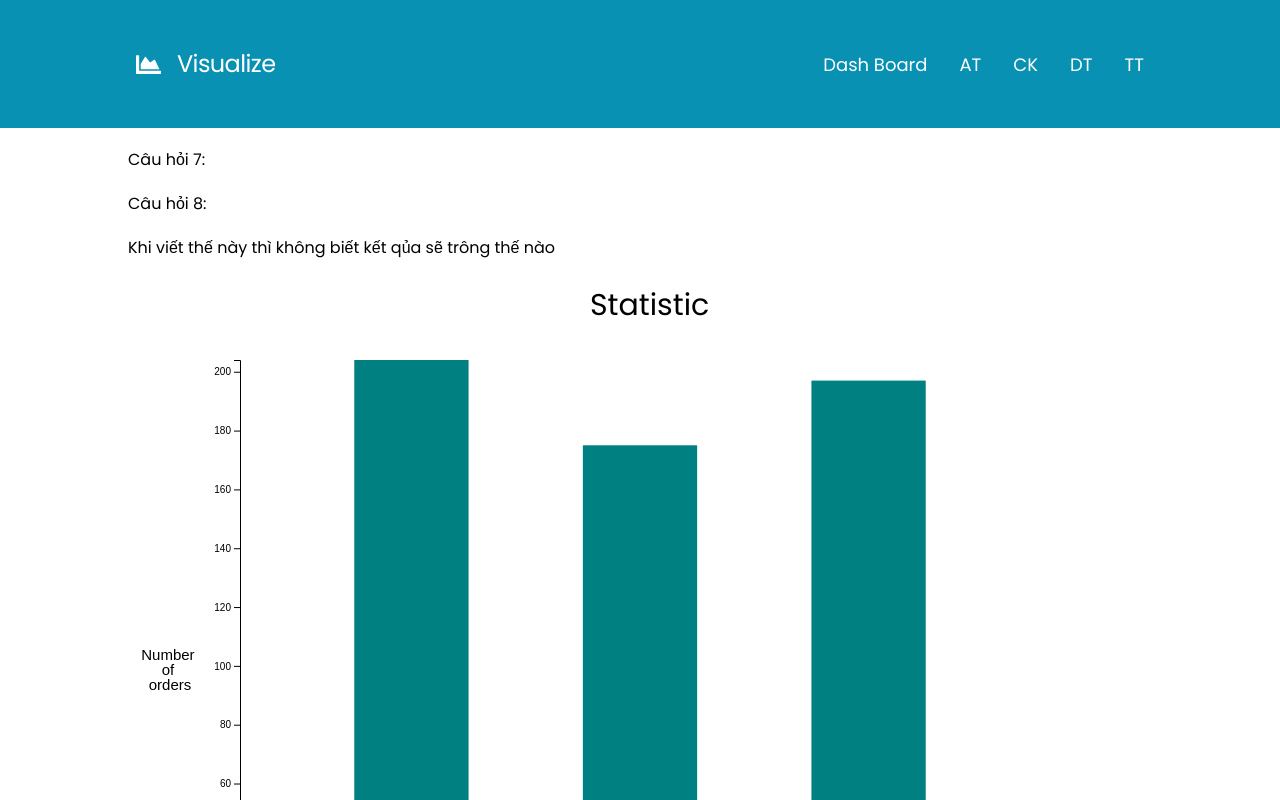
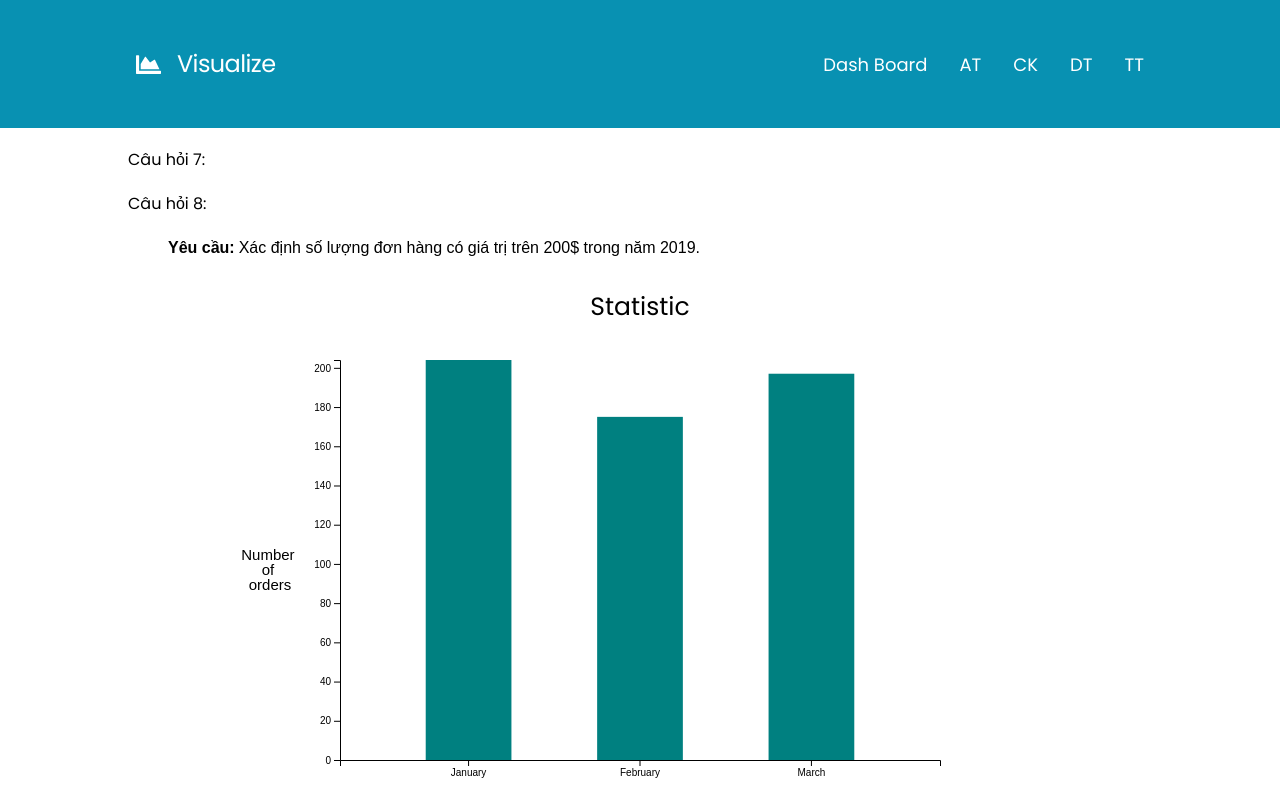
Before and after one commit to hwangdeokThien/CSC10108_DataVisualization_Final_Lab_Project, a React (Vite) app in the folder project/: page /DT in a window 1280 px wide. Shown: the top 800 px of the page. Built offline with nearby package versions, Linux system fonts and the light colour scheme.

Commit message:
[UPDATE] bar plot properties

```diff
--- a/project/src/components/Chart/Bar.tsx
+++ b/project/src/components/Chart/Bar.tsx
@@ -19,6 +19,8 @@ interface BarChartProps {
     title: string;
     xlabel: string;
     ylabel: string;
+    height: number;
+    width: number;
 }
 
 interface AxisLeftProps {
@@ -41,7 +43,7 @@ interface BarsProps {
     scaleY: AxisLeftProps["scale"];
 }
 
-function AxisLeft({ scale, ylabel }: AxisLeftProps) {
+function AxisLeft({ scale, ylabel, height }: AxisLeftProps) {
     const ref = useRef<SVGGElement>(null);
 
     useEffect(() => {
@@ -63,7 +65,7 @@ function AxisLeft({ scale, ylabel }: AxisLeftProps) {
                 fill="black"
                 rotate={0}
                 textAnchor="middle"
-                y={300}
+                y={height / 2}
                 fontSize={15}
             >
                 {lines}
@@ -90,6 +92,7 @@ function AxisBottom({ scale, transform, xlabel, width }: AxisBottomProps) {
                 y={50}
                 rotate={0}
                 fontSize={15}
+                textAnchor="middle"
             >
                 {xlabel}
             </text>
@@ -114,10 +117,10 @@ function Bars({ data, height, scaleX, scaleY }: BarsProps) {
     );
 }
 
-export function BarChart({ data, title, xlabel, ylabel }: BarChartProps) {
+export function BarChart({ data, title, xlabel, ylabel, height, width }: BarChartProps) {
     const margin = { top: 100, right: 100, bottom: 100, left: 100 };
-    const width = 1000 - margin.left - margin.right;
-    const height = 800 - margin.top - margin.bottom;
+    width = width - margin.left - margin.right;
+    height = height - margin.top - margin.bottom;
 
     const scaleX = scaleBand()
         .domain(data.map(({ label }) => label))
@@ -134,7 +137,7 @@ export function BarChart({ data, title, xlabel, ylabel }: BarChartProps) {
             height={height + margin.top + margin.bottom}
         >
             <g transform={`translate(${margin.left}, ${margin.top})`}>
-                <text x={350} y={-45} fontSize={30}>
+                <text x={width / 2} y={-45} fontSize={25} textAnchor="middle">
                     {title}
                 </text>
                 <AxisBottom
--- a/project/src/screens/visualization/DT.tsx
+++ b/project/src/screens/visualization/DT.tsx
@@ -55,7 +55,6 @@ const DT: React.FC = () => {
             return formattedDate;
         }
 
-        // Return the original string if parsing fails
         return dateString;
     }
 
@@ -116,13 +115,20 @@ const DT: React.FC = () => {
             <div className="w-[80%] m-auto pt-5">
                 <p className="pb-5">Câu hỏi 7:</p>
                 <p className="pb-5">Câu hỏi 8:</p>
-                <p>Khi viết thế này thì không biết kết qủa sẽ trông thế nào</p>
+                <p className="font-sans">
+                    <text className="font-bold mr-1 ml-10">
+                        Yêu cầu:
+                    </text>
+                    Xác định số lượng đơn hàng có giá trị trên 200$ trong năm 2019.
+                </p>
 
                 {BarChart({
                     data: filterDataQ8 || static_data,
                     title: "Statistic",
                     xlabel: "Year",
                     ylabel: "Number <br> of <br> orders",
+                    height: 600,
+                    width: 800,
                 })}
             </div>
         </div>
--- a/project/tailwind.config.js
+++ b/project/tailwind.config.js
@@ -3,6 +3,9 @@ export default {
     content: ["./index.html", "./src/**/*.{js,ts,jsx,tsx}"],
     theme: {
         extend: {},
+        fontFamily: {
+            'sans': ['Arial', 'Helvetica', 'sans-serif']
+        }
     },
     plugins: [],
 };
```
